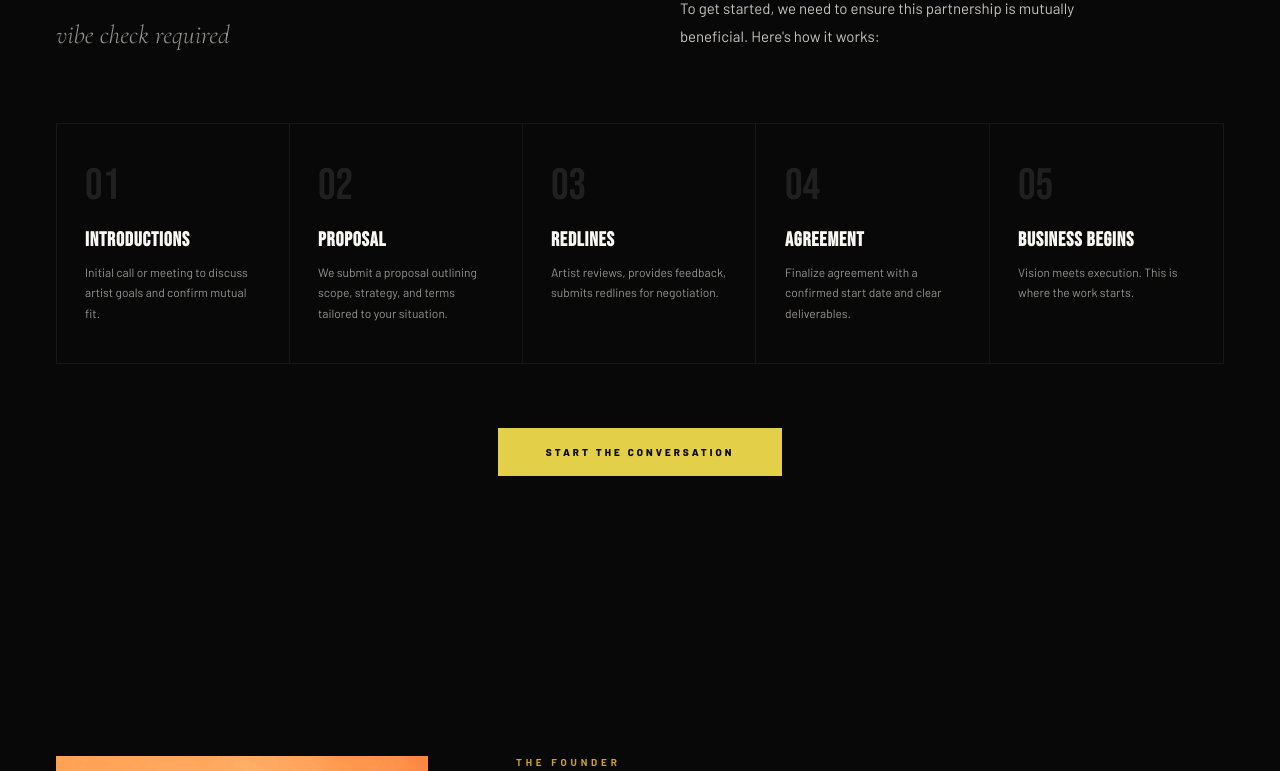
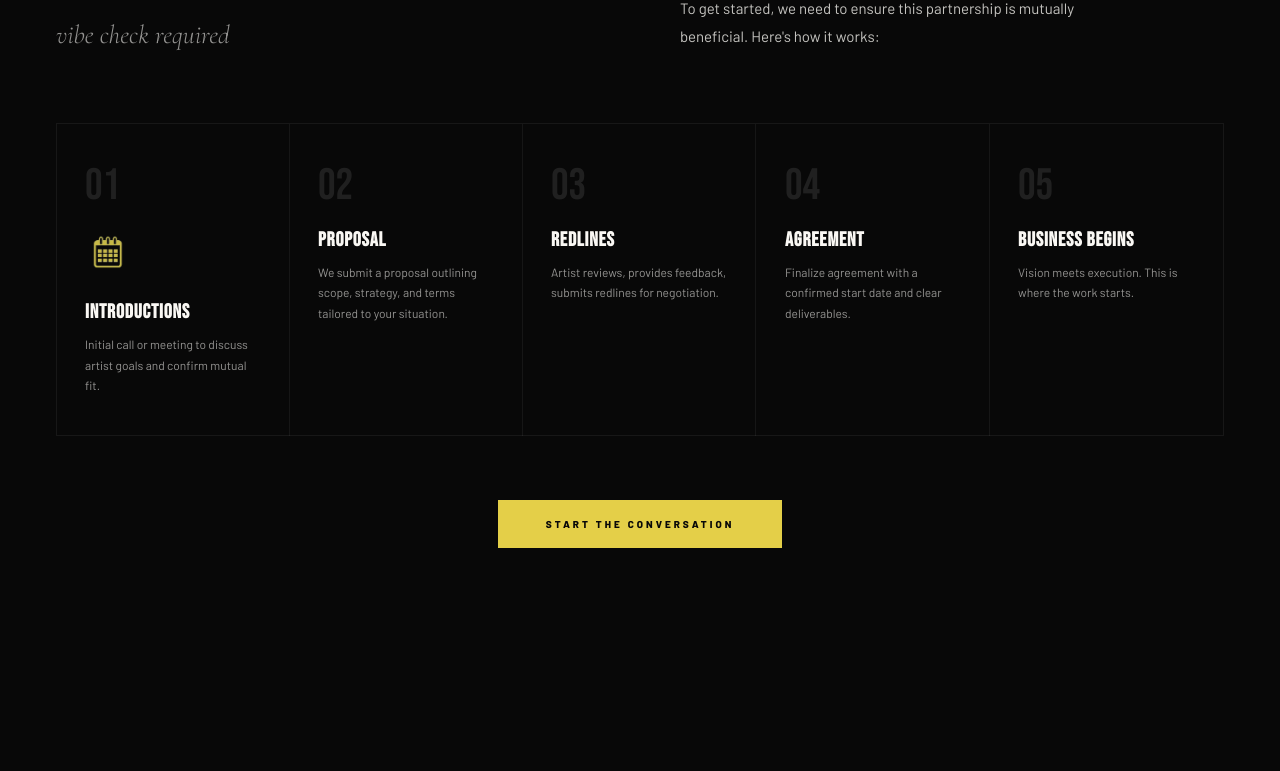
Before and after one commit to Charlesnoiuew/79uyihcoafdasf, a React (Vite) app: page / in a window 1280 px wide. Shown: the part 10740-11511 px from the top of the page. Built offline with nearby package versions, Linux system fonts and the light colour scheme.

Commit message:
Add logo to Introductions step

```diff
--- a/src/components/Process.css
+++ b/src/components/Process.css
@@ -63,6 +63,15 @@
   font-weight: 400;
 }
 
+.process-step__logo {
+  width: 60px;
+  height: auto;
+  margin-bottom: 16px;
+  opacity: 0.85;
+  transition: opacity 0.35s;
+}
+.process-step:hover .process-step__logo { opacity: 1; }
+
 .process__bottom { text-align: center; }
 
 @media (max-width: 1100px) {
--- a/src/components/Process.jsx
+++ b/src/components/Process.jsx
@@ -43,6 +43,9 @@ function ProcessStep({ step, index }) {
   return (
     <div ref={ref} className={`process-step animate-on-scroll ${inView ? 'visible' : ''}`} style={{ transitionDelay: `${index * 0.1}s` }}>
       <div className="process-step__num">{step.num}</div>
+      {index === 0 && (
+        <img src="/images/image-removebg-preview_(10).png" alt="Dream In Color logo" className="process-step__logo" />
+      )}
       <h3 className="process-step__title">{step.title}</h3>
       <p className="process-step__desc">{step.desc}</p>
     </div>
```
